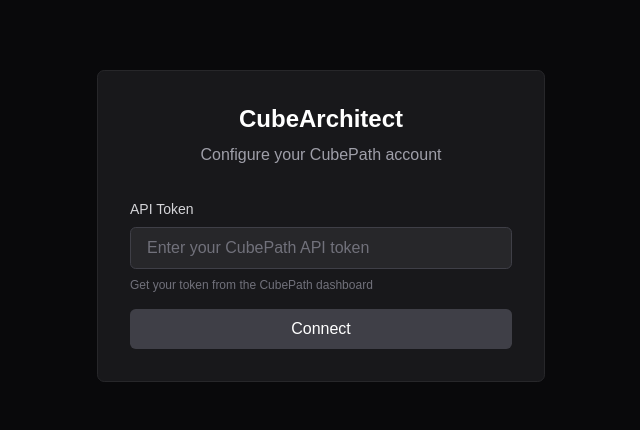
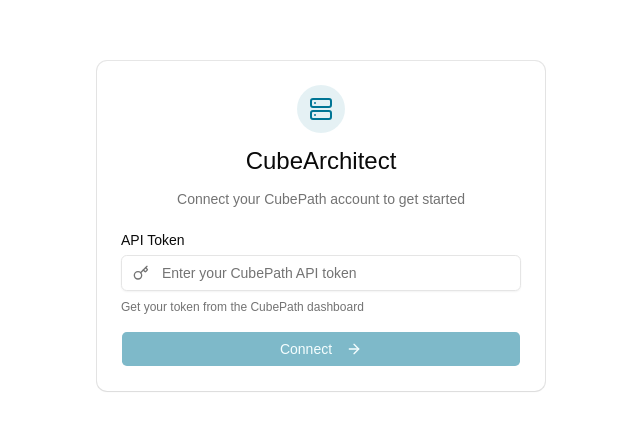
Before and after one commit to SManriqueDev/cubearquitect, a React (Vite) app in the folder frontend/: page / in a window 1280 px wide. Shown: the part 174-604 px from the top of the page, without its empty margins (319-959 px from the left). Built offline with nearby package versions, Linux system fonts and the light colour scheme.

Commit message:
feat: enhance AccountSetup component with new UI elements and functionality

```diff
--- a/frontend/src/components/AccountSetup.tsx
+++ b/frontend/src/components/AccountSetup.tsx
@@ -1,6 +1,12 @@
 import { useState } from 'react';
 import { apiFetch } from '@/services/api';
 import { useAccountStore, type Project, type SSHKey } from '@/stores/accountStore';
+import { Button } from '@/components/ui/button';
+import { Input } from '@/components/ui/input';
+import { Card, CardContent, CardDescription, CardHeader, CardTitle } from '@/components/ui/card';
+import { Label } from '@/components/ui/label';
+import { Checkbox } from '@/components/ui/checkbox';
+import { Loader2, Key, Server, ArrowRight, Check } from 'lucide-react';
 
 export function AccountSetup() {
   const [step, setStep] = useState<'token' | 'project' | 'ssh'>('token');
@@ -74,50 +80,76 @@
     window.location.reload();
   };
 
+  const toggleSSHKey = (keyName: string) => {
+    if (selectedSSHKeys.includes(keyName)) {
+      setSelectedSSHKeys(selectedSSHKeys.filter(k => k !== keyName));
+    } else {
+      setSelectedSSHKeys([...selectedSSHKeys, keyName]);
+    }
+  };
+
   return (
-    <div className="min-h-screen flex items-center justify-center bg-zinc-950">
-      <div className="w-full max-w-md p-8 bg-zinc-900 rounded-lg border border-zinc-800">
-        <div className="text-center mb-8">
-          <h1 className="text-2xl font-bold text-white mb-2">CubeArchitect</h1>
-          <p className="text-zinc-400">Configure your CubePath account</p>
+    <div className="min-h-screen flex items-center justify-center bg-background p-4">
+      <Card className="w-full max-w-md">
+        <CardHeader className="text-center space-y-2">
+          <div className="mx-auto w-12 h-12 rounded-full bg-primary/10 flex items-center justify-center">
+            <Server className="w-6 h-6 text-primary" />
           </div>
+          <CardTitle className="text-2xl">CubeArchitect</CardTitle>
+          <CardDescription>Connect your CubePath account to get started</CardDescription>
+        </CardHeader>
+
+        <CardContent>
+          {error && (
+            <div className="mb-6 p-3 rounded-md bg-destructive/10 border border-destructive/20 text-destructive text-sm">
+              {error}
+            </div>
+          )}
 
           {step === 'token' && (
-          <form onSubmit={handleTokenSubmit}>
-            <div className="mb-4">
-              <label className="block text-sm font-medium text-zinc-300 mb-2">
-                API Token
-              </label>
-              <input
+            <form onSubmit={handleTokenSubmit} className="space-y-4">
+              <div className="space-y-2">
+                <Label htmlFor="api-token">API Token</Label>
+                <div className="relative">
+                  <Key className="absolute left-3 top-1/2 -translate-y-1/2 w-4 h-4 text-muted-foreground" />
+                  <Input
+                    id="api-token"
                     type="password"
+                    placeholder="Enter your CubePath API token"
                     value={tokenInput}
                     onChange={(e) => setTokenInput(e.target.value)}
-                placeholder="Enter your CubePath API token"
-                className="w-full px-4 py-2 bg-zinc-800 border border-zinc-700 rounded-md text-white placeholder-zinc-500 focus:outline-none focus:ring-2 focus:ring-blue-500"
+                    className="pl-10"
+                    autoComplete="off"
                     required
                   />
-              <p className="mt-2 text-xs text-zinc-500">
+                </div>
+                <p className="text-xs text-muted-foreground">
                   Get your token from the CubePath dashboard
                 </p>
               </div>
-            {error && <p className="text-red-400 text-sm mb-4">{error}</p>}
-            <button
-              type="submit"
-              disabled={loading || !tokenInput.trim()}
-              className="w-full py-2 px-4 bg-blue-600 hover:bg-blue-700 disabled:bg-zinc-700 disabled:cursor-not-allowed text-white rounded-md font-medium transition-colors"
-            >
-              {loading ? 'Validating...' : 'Connect'}
-            </button>
+
+              <Button type="submit" className="w-full" disabled={loading || !tokenInput.trim()}>
+                {loading ? (
+                  <>
+                    <Loader2 className="w-4 h-4 mr-2 animate-spin" />
+                    Validating…
+                  </>
+                ) : (
+                  <>
+                    Connect
+                    <ArrowRight className="w-4 h-4 ml-2" />
+                  </>
+                )}
+              </Button>
             </form>
           )}
 
           {step === 'project' && (
-          <form onSubmit={handleProjectSelect}>
-            <div className="mb-4">
-              <label className="block text-sm font-medium text-zinc-300 mb-2">
-                Select Project
-              </label>
+            <form onSubmit={handleProjectSelect} className="space-y-4">
+              <div className="space-y-2">
+                <Label htmlFor="project-select">Select Project</Label>
                 <select
+                  id="project-select"
                   value={selectedProjectId || ''}
                   onChange={(e) => {
                     const id = parseInt(e.target.value);
@@ -125,10 +157,10 @@
                     setSelectedProjectId(id);
                     setSelectedProjectName(proj?.name || '');
                   }}
-                className="w-full px-4 py-2 bg-zinc-800 border border-zinc-700 rounded-md text-white focus:outline-none focus:ring-2 focus:ring-blue-500"
+                  className="flex h-9 w-full rounded-md border border-input bg-transparent px-3 py-1 text-sm shadow-sm transition-colors focus-visible:outline-none focus-visible:ring-1 focus-visible:ring-ring disabled:cursor-not-allowed disabled:opacity-50"
                   required
                 >
-                <option value="">Select a project...</option>
+                  <option value="">Select a project…</option>
                   {projects.map((project) => (
                     <option key={project.id} value={project.id}>
                       {project.name}
@@ -136,65 +168,78 @@
                   ))}
                 </select>
               </div>
-            {error && <p className="text-red-400 text-sm mb-4">{error}</p>}
-            <button
-              type="submit"
-              disabled={loading || !selectedProjectId}
-              className="w-full py-2 px-4 bg-blue-600 hover:bg-blue-700 disabled:bg-zinc-700 disabled:cursor-not-allowed text-white rounded-md font-medium transition-colors"
-            >
-              {loading ? 'Loading...' : 'Continue'}
-            </button>
+
+              <Button type="submit" className="w-full" disabled={loading || !selectedProjectId}>
+                {loading ? (
+                  <>
+                    <Loader2 className="w-4 h-4 mr-2 animate-spin" />
+                    Loading…
+                  </>
+                ) : (
+                  <>
+                    Continue
+                    <ArrowRight className="w-4 h-4 ml-2" />
+                  </>
+                )}
+              </Button>
             </form>
           )}
 
           {step === 'ssh' && (
-          <form onSubmit={handleSSHKeysSubmit}>
-            <div className="mb-4">
-              <label className="block text-sm font-medium text-zinc-300 mb-2">
-                SSH Keys (optional)
-              </label>
+            <div className="space-y-4">
+              <div className="space-y-3">
+                <div className="flex items-center justify-between">
+                  <Label>SSH Keys</Label>
+                  <span className="text-xs text-muted-foreground">Optional</span>
+                </div>
+
                 {sshKeys.length === 0 ? (
-                <p className="text-zinc-500 text-sm">No SSH keys found</p>
+                  <div className="text-center py-6 text-muted-foreground text-sm border border-dashed rounded-md">
+                    No SSH keys found in your account
+                  </div>
                 ) : (
-                <div className="space-y-2 max-h-48 overflow-y-auto">
+                  <div className="space-y-2 max-h-64 overflow-y-auto border rounded-md p-2">
                     {sshKeys.map((key) => (
-                    <label key={key.id} className="flex items-center gap-2 text-zinc-300">
-                      <input
-                        type="checkbox"
+                      <label
+                        key={key.id}
+                        className="flex items-center gap-3 p-3 rounded-md border transition-colors hover:bg-muted cursor-pointer"
+                        style={{
+                          backgroundColor: selectedSSHKeys.includes(key.name) ? 'var(--accent)' : undefined,
+                          borderColor: selectedSSHKeys.includes(key.name) ? 'var(--primary)' : undefined,
+                        }}
+                      >
+                        <Checkbox
                           checked={selectedSSHKeys.includes(key.name)}
-                        onChange={(e) => {
-                          if (e.target.checked) {
-                            setSelectedSSHKeys([...selectedSSHKeys, key.name]);
-                          } else {
-                            setSelectedSSHKeys(selectedSSHKeys.filter(k => k !== key.name));
-                          }
-                        }}
-                        className="rounded bg-zinc-800 border-zinc-700"
+                          onCheckedChange={() => toggleSSHKey(key.name)}
                         />
-                      <span className="text-sm">{key.name}</span>
+                        <div className="flex-1 min-w-0">
+                          <div className="font-medium text-sm truncate">{key.name}</div>
+                          <div className="text-xs text-muted-foreground truncate">
+                            {key.fingerprint}
+                          </div>
+                        </div>
+                        {selectedSSHKeys.includes(key.name) && (
+                          <Check className="w-4 h-4 text-primary shrink-0" />
+                        )}
                       </label>
                     ))}
                   </div>
                 )}
               </div>
+
               <div className="flex gap-2">
-              <button
-                type="submit"
-                className="flex-1 py-2 px-4 bg-blue-600 hover:bg-blue-700 text-white rounded-md font-medium transition-colors"
-              >
+                <Button type="button" onClick={handleSkipSSH} variant="outline" className="flex-1">
+                  Skip
+                </Button>
+                <Button type="submit" onClick={handleSSHKeysSubmit} className="flex-1">
+                  <Check className="w-4 h-4 mr-2" />
                   Save
-              </button>
-              <button
-                type="button"
-                onClick={handleSkipSSH}
-                className="flex-1 py-2 px-4 bg-zinc-700 hover:bg-zinc-600 text-white rounded-md font-medium transition-colors"
-              >
-                Skip
-              </button>
+                </Button>
               </div>
-          </form>
+            </div>
           )}
-      </div>
+        </CardContent>
+      </Card>
     </div>
   );
 }
--- /dev/null
+++ b/frontend/src/components/ui/checkbox.tsx
@@ -0,0 +1,31 @@
+import * as React from "react"
+import { Checkbox as CheckboxPrimitive } from "radix-ui"
+
+import { cn } from "@/lib/utils"
+import { CheckIcon } from "lucide-react"
+
+function Checkbox({
+  className,
+  ...props
+}: React.ComponentProps<typeof CheckboxPrimitive.Root>) {
+  return (
+    <CheckboxPrimitive.Root
+      data-slot="checkbox"
+      className={cn(
+        "peer relative flex size-4 shrink-0 items-center justify-center rounded-[4px] border border-input shadow-xs transition-shadow outline-none group-has-disabled/field:opacity-50 after:absolute after:-inset-x-3 after:-inset-y-2 focus-visible:border-ring focus-visible:ring-3 focus-visible:ring-ring/50 disabled:cursor-not-allowed disabled:opacity-50 aria-invalid:border-destructive aria-invalid:ring-3 aria-invalid:ring-destructive/20 aria-invalid:aria-checked:border-primary dark:bg-input/30 dark:aria-invalid:border-destructive/50 dark:aria-invalid:ring-destructive/40 data-checked:border-primary data-checked:bg-primary data-checked:text-primary-foreground dark:data-checked:bg-primary",
+        className
+      )}
+      {...props}
+    >
+      <CheckboxPrimitive.Indicator
+        data-slot="checkbox-indicator"
+        className="grid place-content-center text-current transition-none [&>svg]:size-3.5"
+      >
+        <CheckIcon
+        />
+      </CheckboxPrimitive.Indicator>
+    </CheckboxPrimitive.Root>
+  )
+}
+
+export { Checkbox }
```
Lines whose indentation alone changed are shown as unchanged.
